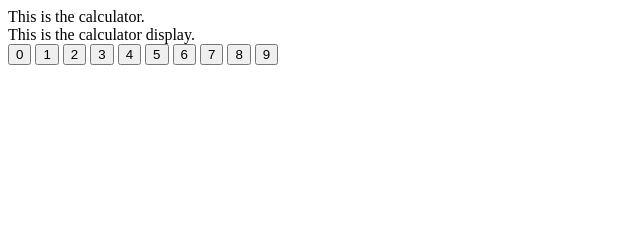
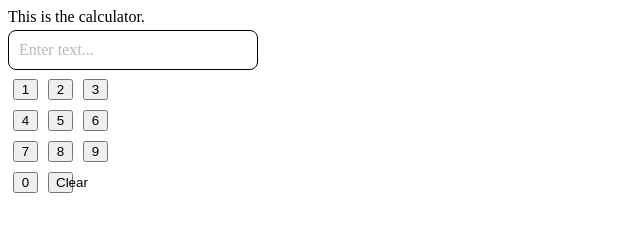
Before and after one commit to mikekenndy/practice-sites, a plain HTML site: page calculator/index.html in a window 1280 px wide. Shown: the whole page, without its empty margins (0-640 px from the left). Drawn offline with Linux system fonts and the light colour scheme.

Commit message:
Calculator buttons change display

```diff
--- a/calculator/index.html
+++ b/calculator/index.html
@@ -10,20 +10,21 @@
 <div class="calculator">
 This is the calculator.
 	<div id="display">
-	This is the calculator display.
+	Enter text...
 	</div>
 
 	<div class="numpad">
-		<button type="button" id="num_0">0</button>
-		<button type="button" id="num_1">1</button>
-		<button type="button" id="num_2">2</button>
-		<button type="button" id="num_3">3</button>
-		<button type="button" id="num_4">4</button>
-		<button type="button" id="num_5">5</button>
-		<button type="button" id="num_6">6</button>
-		<button type="button" id="num_7">7</button>
-		<button type="button" id="num_8">8</button>
-		<button type="button" id="num_9">9</button>
+		<button type="button" onclick="appendDisplay(1)">1</button>
+		<button type="button" onclick="appendDisplay(2)">2</button>
+		<button type="button" onclick="appendDisplay(3)">3</button>
+		<button type="button" onclick="appendDisplay(4)">4</button>
+		<button type="button" onclick="appendDisplay(5)">5</button>
+		<button type="button" onclick="appendDisplay(6)">6</button>
+		<button type="button" onclick="appendDisplay(7)">7</button>
+		<button type="button" onclick="appendDisplay(8)">8</button>
+		<button type="button" onclick="appendDisplay(9)">9</button>
+		<button type="button" onclick="appendDisplay(0)">0</button>
+		<button type="button" onclick="clearDisplay()">Clear</button>
 	</div>
 </div>
 </body>
--- a/calculator/scripts/calculator.js
+++ b/calculator/scripts/calculator.js
@@ -0,0 +1,16 @@
+var display_text = "";
+var start_text = "Enter text...";
+
+function appendDisplay(append)
+{
+	display_text += append;
+	display.textContent = display_text;
+	display.style.color ="#000000";
+}
+
+function clearDisplay()
+{
+	display.textContent = start_text;
+	display.style.color="#B8B8B8";
+	display_text = "";
+}
--- a/calculator/styles/style.css
+++ b/calculator/styles/style.css
@@ -0,0 +1,22 @@
+.calculator {
+	width:250px;
+}
+
+.numpad {
+	padding:5px;
+	display: grid;
+	grid-template-columns: 25px 25px 25px;
+	grid-gap: 10px;
+}
+
+
+
+#display {
+	color:#B8B8B8;
+	padding:10px;
+	margin:4px 0 4px 0;
+	border-style:solid;
+	border-color:#000000;
+	border-width:1px;
+	border-radius: 8px;
+}
```
